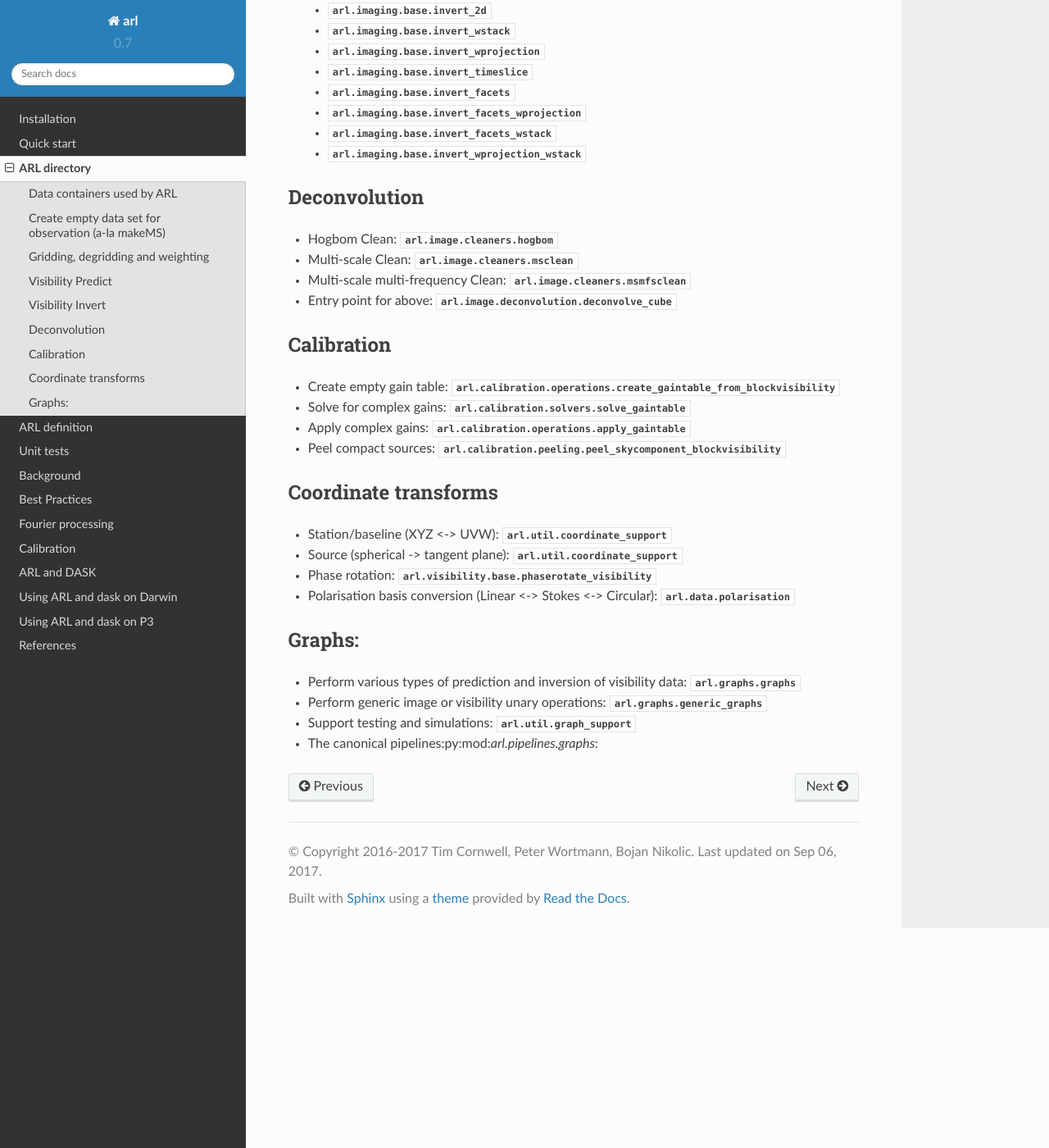
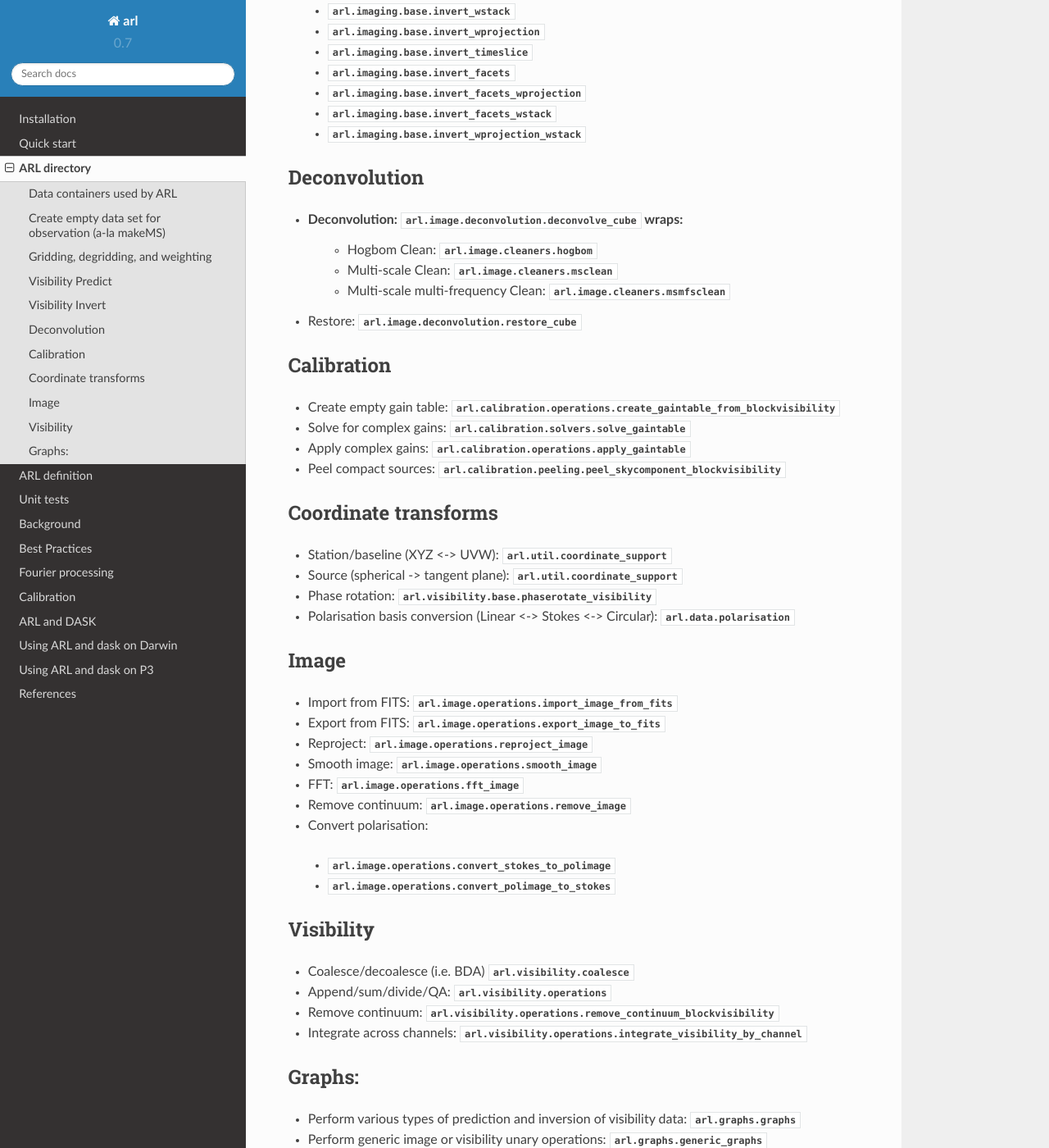
Before and after one commit to ska-telescope/ska-sdp-func-python, a Sphinx documentation site: the page built from docs/ARL_directory.rst, in a window 1280 px wide and 1400 px high, scrolled down 1593 px. Shown: the whole window at 82% size. Built offline with Sphinx 7.4.7 and the Read the Docs theme 2.0.0, drawn with Linux system fonts in a browser that asks for light colours; pages that are not in the unit, such as notebooks, are missing from menus; some of the changed text lies outside the part shown.

Commit message:
Documentation improvement

```diff
--- a/docs/ARL_directory.rst
+++ b/docs/ARL_directory.rst
@@ -7,13 +7,13 @@ ARL directory
 A simple directory to help those familiar with other calibration and imaging packages navigate the Algorithm Reference
 Library.
 
-See also the :ref:`genindex` and :ref:`modindex`
+See also the :ref:`genindex` and :ref:`modindex`.
 
 
 Data containers used by ARL
 ===========================
 
-See :py:mod:`arl.data.data_models.py` for the following definitions:`
+See :py:mod:`arl.data.data_models` for the following definitions:`
 
 * Telescope Configuration: :py:class:`arl.data.data_models.Configuration`
 * GainTable for gain solutions (as (e.g. output from solve_gaintable): :py:class:`arl.data.data_models.GainTable`
@@ -28,8 +28,8 @@ Create empty data set for observation (a-la makeMS)
 * For Visibility operations: :py:mod:`arl.visibility.base.create_visibility`
 * For BlockVisibility: :py:mod:`arl.visibility.base.create_blockvisibility`
 
-Gridding, degridding and weighting
-==================================
+Gridding, degridding, and weighting
+===================================
 
 * Convolutional gridding: :py:mod:`arl.fourier_transforms.convolutional_gridding.convolutional_grid`
 * Convolutional degridding: :py:mod:`arl.fourier_transforms.convolutional_gridding.convolutional_degrid`
@@ -75,10 +73,11 @@ Visibility Invert
 Deconvolution
 =============
 
-* Hogbom Clean: :py:mod:`arl.image.cleaners.hogbom`
-* Multi-scale Clean: :py:mod:`arl.image.cleaners.msclean`
-* Multi-scale multi-frequency Clean: :py:mod:`arl.image.cleaners.msmfsclean`
-* Entry point for above: :py:mod:`arl.image.deconvolution.deconvolve_cube`
+* Deconvolution: :py:mod:`arl.image.deconvolution.deconvolve_cube` wraps:
+   * Hogbom Clean: :py:mod:`arl.image.cleaners.hogbom`
+   * Multi-scale Clean: :py:mod:`arl.image.cleaners.msclean`
+   * Multi-scale multi-frequency Clean: :py:mod:`arl.image.cleaners.msmfsclean`
+* Restore: :py:mod:`arl.image.deconvolution.restore_cube`
 
 Calibration
 ===========
@@ -96,10 +95,31 @@ Coordinate transforms
 * Phase rotation: :py:mod:`arl.visibility.base.phaserotate_visibility`
 * Polarisation basis conversion (Linear <-> Stokes <-> Circular): :py:mod:`arl.data.polarisation`
 
+Image
+=====
+
+* Import from FITS: :py:mod:`arl.image.operations.import_image_from_fits`
+* Export from FITS: :py:mod:`arl.image.operations.export_image_to_fits`
+* Reproject: :py:mod:`arl.image.operations.reproject_image`
+* Smooth image: :py:mod:`arl.image.operations.smooth_image`
+* FFT: :py:mod:`arl.image.operations.fft_image`
+* Remove continuum: :py:mod:`arl.image.operations.remove_image`
+* Convert polarisation:
+ * :py:mod:`arl.image.operations.convert_stokes_to_polimage`
+ * :py:mod:`arl.image.operations.convert_polimage_to_stokes`
+
+Visibility
+==========
+
+* Coalesce/decoalesce (i.e. BDA) :py:mod:`arl.visibility.coalesce`
+* Append/sum/divide/QA: :py:mod:`arl.visibility.operations`
+* Remove continuum: :py:mod:`arl.visibility.operations.remove_continuum_blockvisibility`
+* Integrate across channels: :py:mod:`arl.visibility.operations.integrate_visibility_by_channel`
+
 Graphs:
 =======
 
 * Perform various types of prediction and inversion of visibility data: :py:mod:`arl.graphs.graphs`
 * Perform generic image or visibility unary operations: :py:mod:`arl.graphs.generic_graphs`
 * Support testing and simulations: :py:mod:`arl.util.graph_support`
-* The canonical pipelines:py:mod:`arl.pipelines.graphs`:
+* The canonical pipelines: py:mod:`arl.pipelines.graphs`
--- a/docs/ARL_quickstart.rst
+++ b/docs/ARL_quickstart.rst
@@ -2,6 +2,8 @@
 
 Installation
 ============
+
+Installation should be straightforward. A prepackage python system such as Anaconda https://www.anaconda.com is usually best as a base.
 
 # Use git to make a local clone of the Github respository::
 
```
Also changed, not shown: other parts of docs/ARL_directory.rst (+0 -2 lines), docs/ARL_dask.rst (+12 -0 lines).
